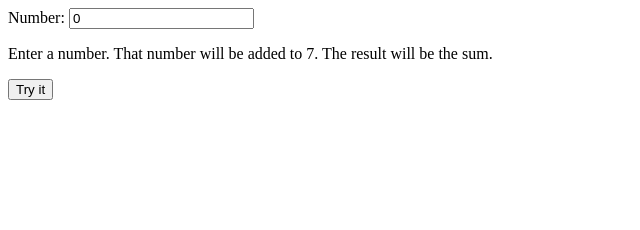
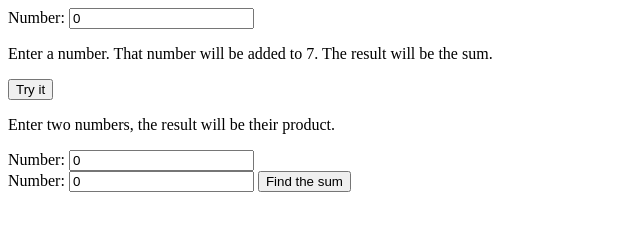
Before and after one commit to emramos21/JS-projects, a plain HTML site: page index.html in a window 1280 px wide. Shown: the whole page, without its empty margins (0-640 px from the left). Drawn offline with Linux system fonts and the light colour scheme.

Commit message:
added code for the multiply function

```diff
--- a/index.html
+++ b/index.html
@@ -17,5 +17,19 @@
                 document.getElementById("demo").innerHTML = c;
             }
         </script>
+
+        <p> Enter two numbers, the result will be their product.</p>
+        Number: <input type="number" id="firstNum" value="0"> <br>
+        Number: <input type="number" id="secNum" value="0">
+        <button onclick="multiply()">Find the sum</button>
+        <p id="multiply"></p>
+        <script>
+            function multiply () {
+                let a = parseInt(document.getElementById("firstNum").value);
+                let b = parseInt(document.getElementById("secNum").value);
+                let c = a * b;
+                document.getElementById("multiply").innerHTML = c;
+            }
+        </script>
         </body>
         </html>
```
